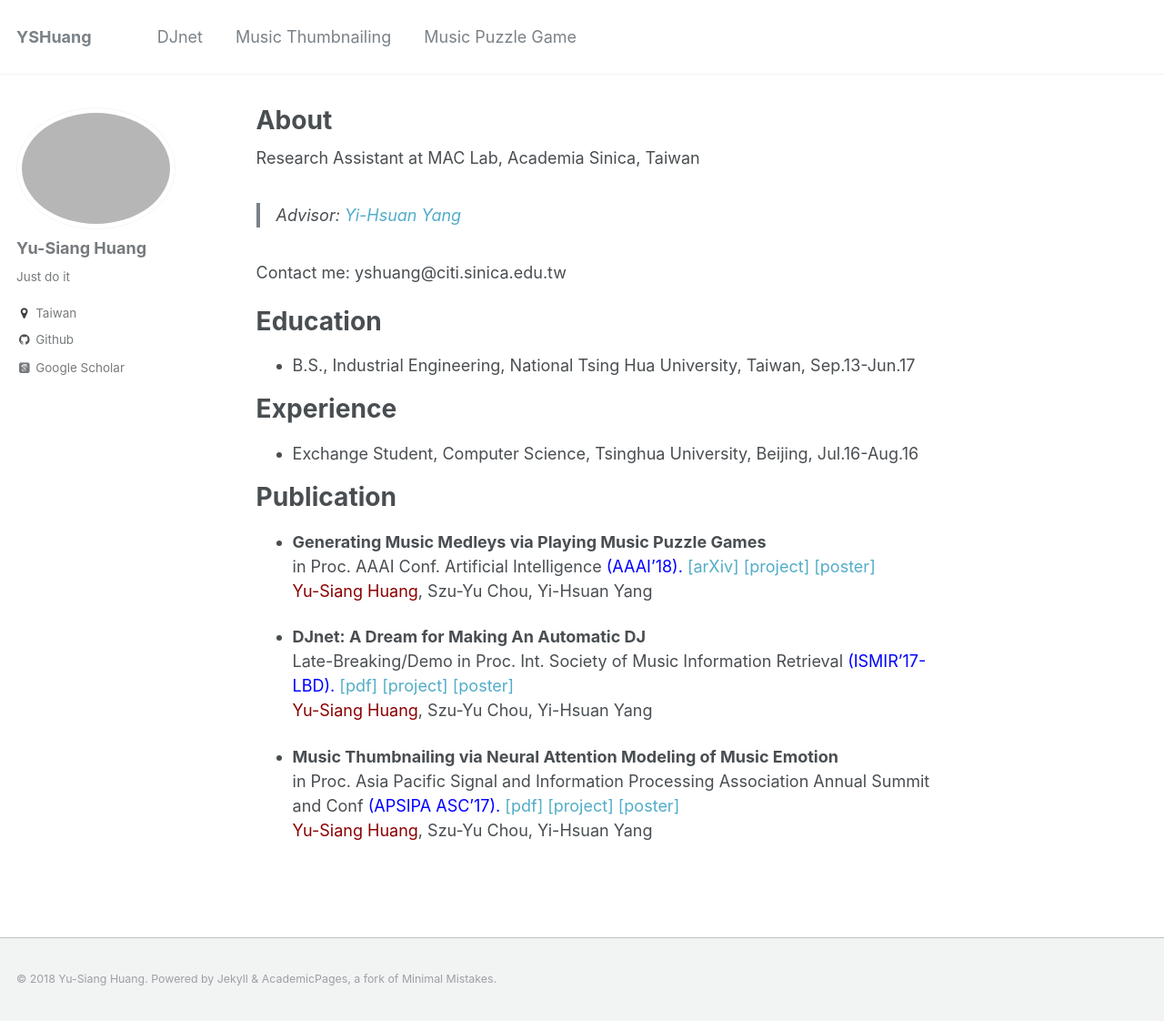
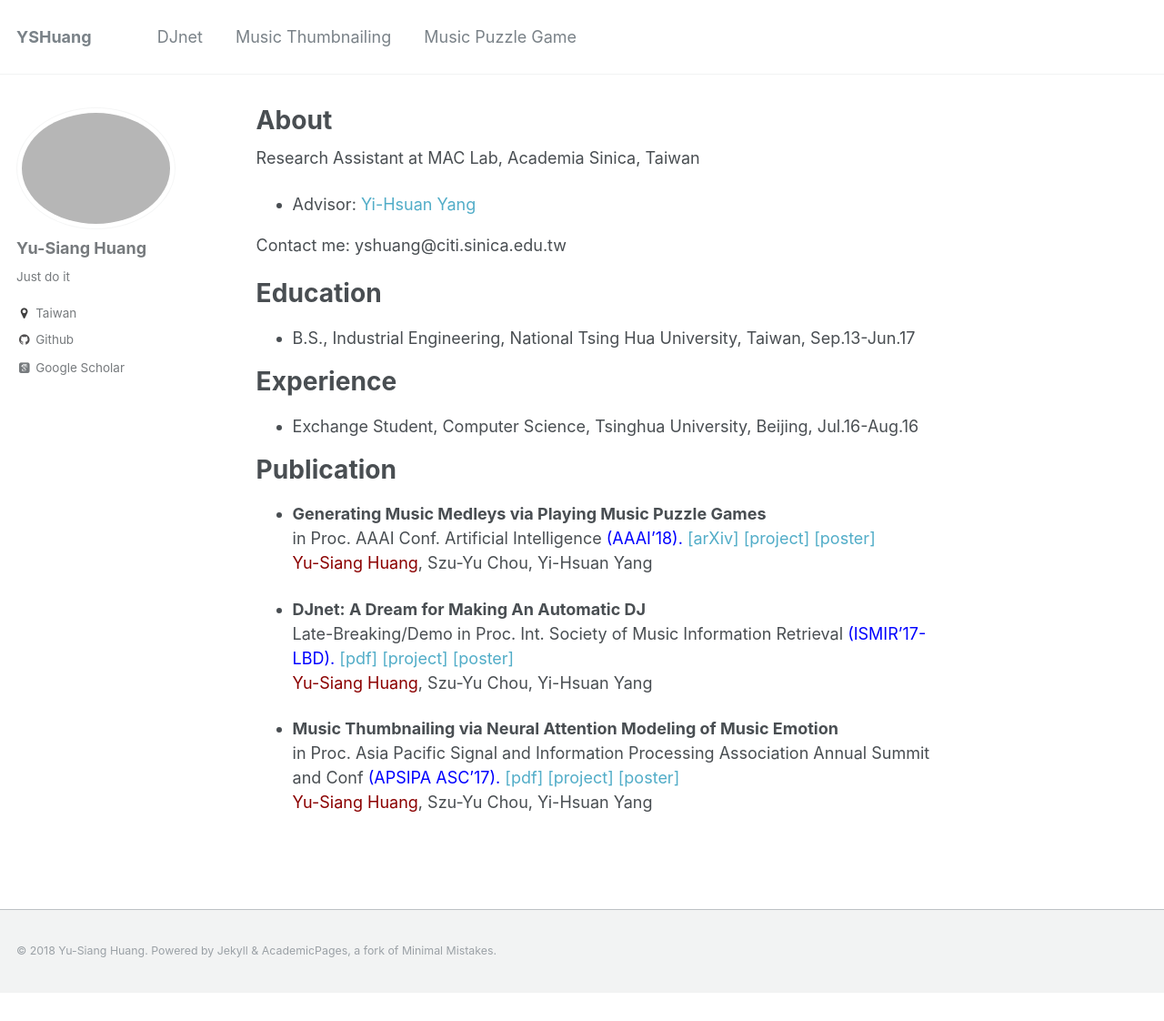
Before and after one commit to remyhuang/remyhuang.github.io, a Jekyll site: the page built from _pages/about.md, in a window 1280 px wide and 1122 px high. Shown: the whole window at 91% size. Built offline with Jekyll 4.4.1, drawn with Linux system fonts in a browser that asks for light colours; some web fonts are replaced.

```diff
--- a/_pages/about.md
+++ b/_pages/about.md
@@ -9,7 +9,7 @@ redirect_from:
 
 ---
 Research Assistant at MAC Lab, Academia Sinica, Taiwan<br />
-> Advisor: [Yi-Hsuan Yang](http://mac.citi.sinica.edu.tw/~yang/) <br />
+* Advisor: [Yi-Hsuan Yang](http://mac.citi.sinica.edu.tw/~yang/) <br />
 
 Contact me: yshuang@citi.sinica.edu.tw
 
```
